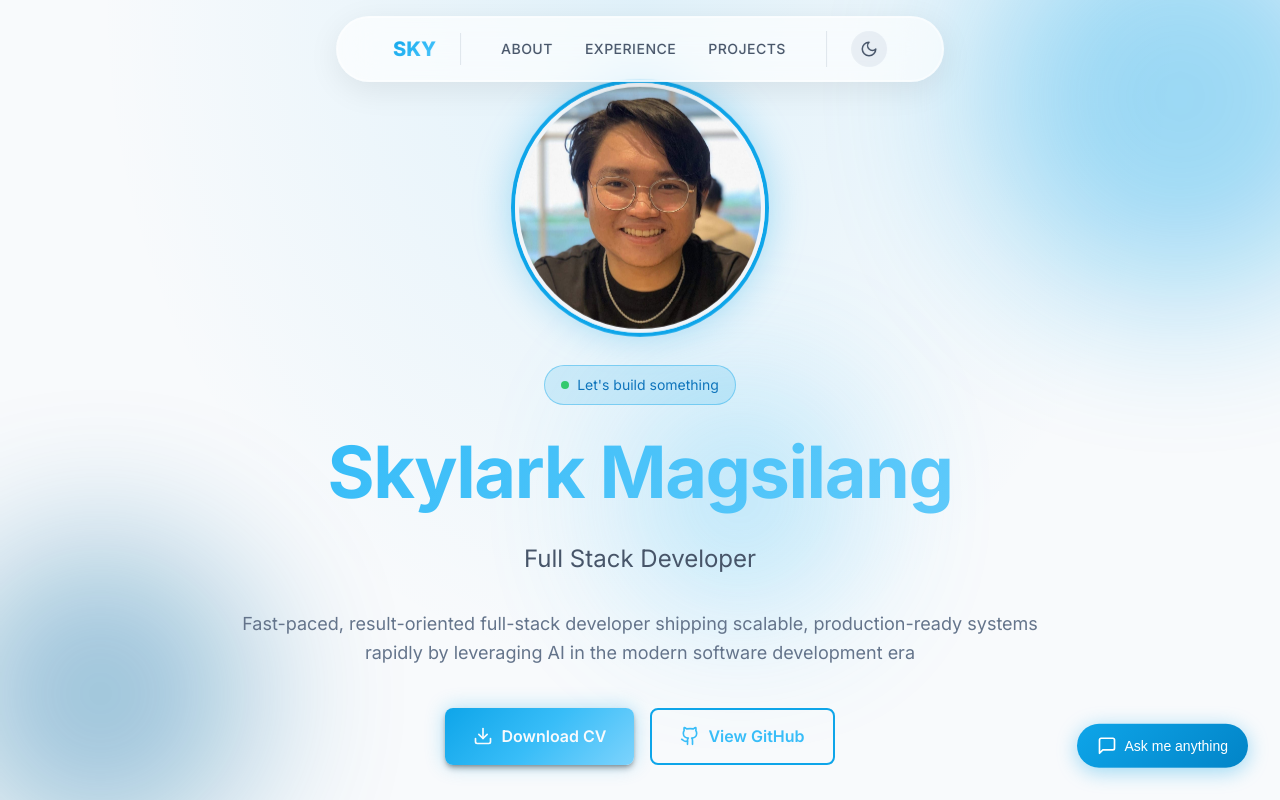
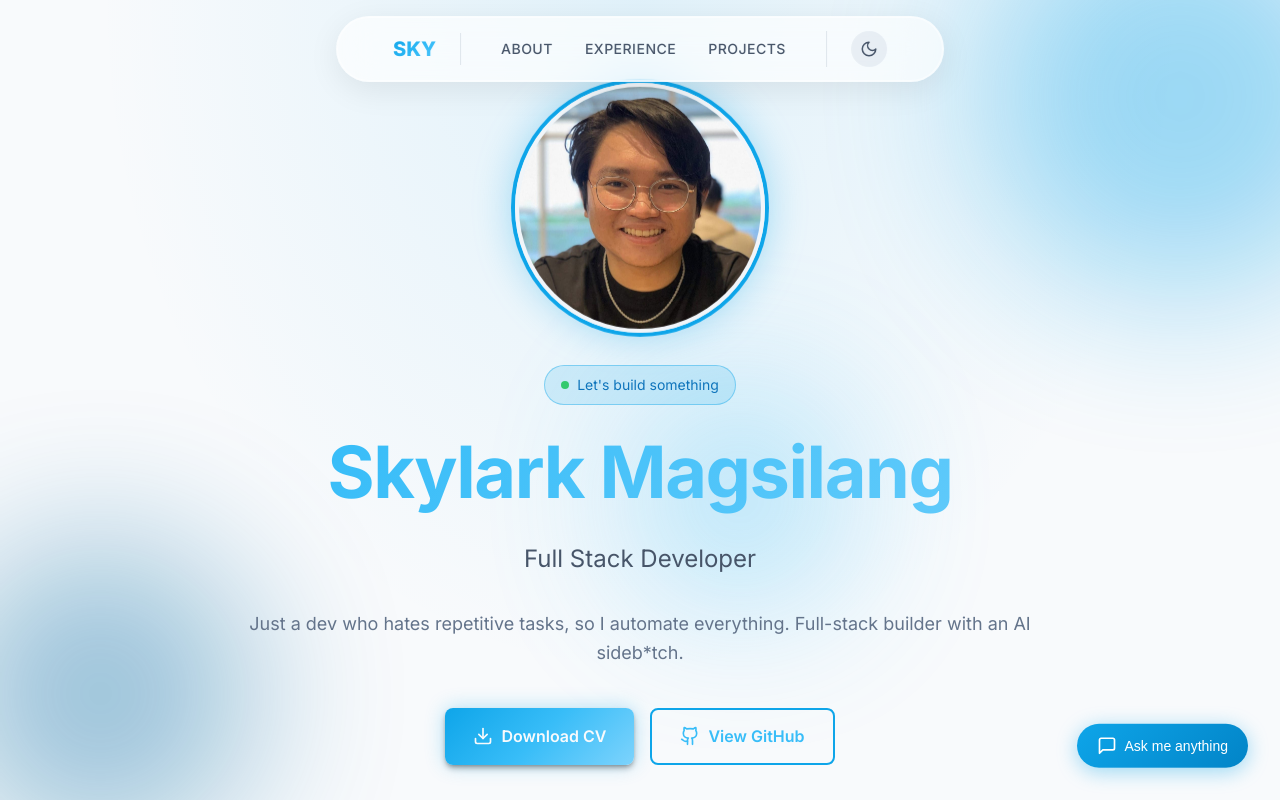
Before and after one commit to 5ky-lark/my-portfolio, a React (Vite) app: page / in a window 1280 px wide. Shown: the top 800 px of the page. Built offline with nearby package versions, Linux system fonts and the light colour scheme.

Commit message:
Update hero tagline - casual/witty version

```diff
--- a/src/components/Hero.jsx
+++ b/src/components/Hero.jsx
@@ -28,7 +28,7 @@ function Hero() {
                 </p>
 
                 <p className="hero-description">
-                    Fast-paced, result-oriented full-stack developer shipping scalable, production-ready systems rapidly by leveraging AI in the modern software development era
+                    Just a dev who hates repetitive tasks, so I automate everything. Full-stack builder with an AI sideb*tch.
                 </p>
 
                 <div className="hero-buttons">
```
